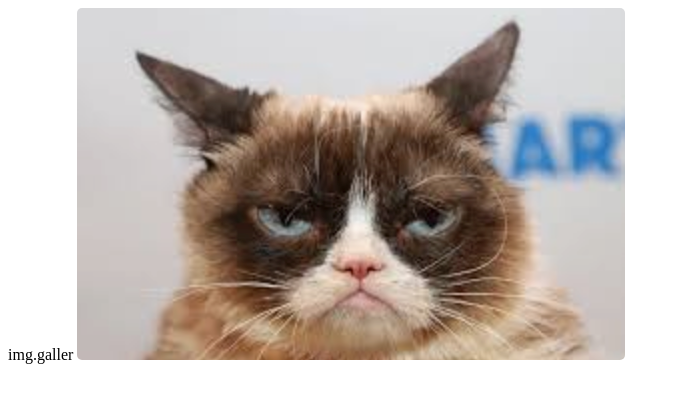
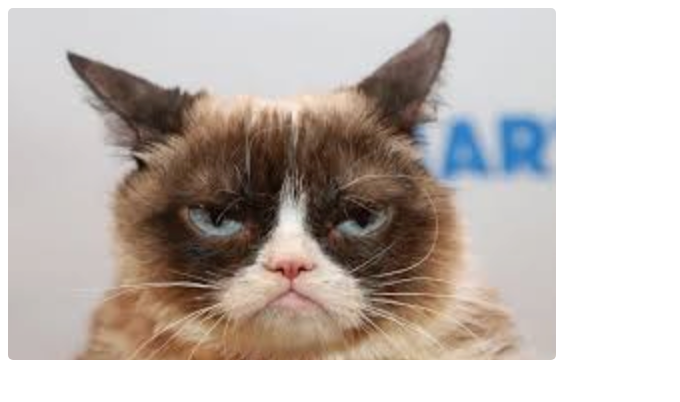
Before and after one commit to KarimTazmi/NR-S8-JS-Modal, a plain HTML site: page index.html in a window 1280 px wide. Shown: the whole page, without its empty margins (0-680 px from the left). Drawn offline with Linux system fonts and the light colour scheme.

Commit message:
Update index.html

```diff
--- a/index.html
+++ b/index.html
@@ -8,15 +8,6 @@
   </head>
 
   <body>
-    img.galler
-
-
-
-
-
-
-
-
     <img src="img/grumpy-small.png" id="gallery__image" alt="Snow" />
 
     <div id="myModal" class="modal">
```
